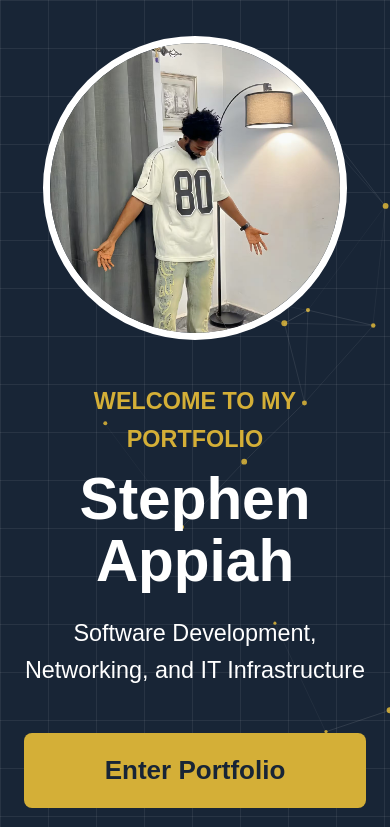
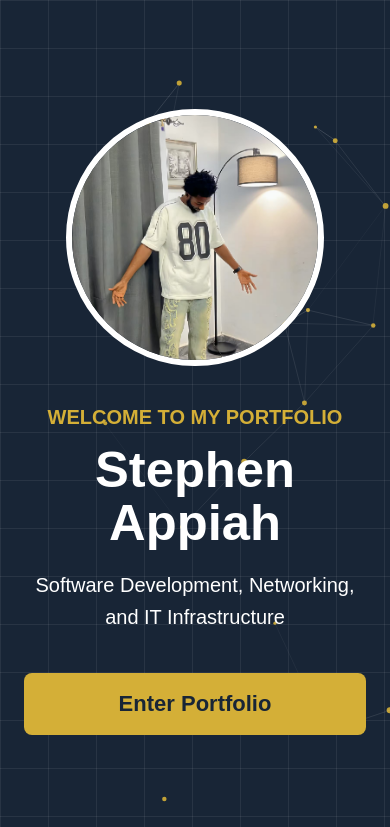
Before and after one commit to Yarobest/Yarobest.github.io, a plain HTML site: page index.html in a window 390 px wide. Shown: the top 827 px of the page. Drawn offline with Linux system fonts and the light colour scheme.

Commit message:
Adjust mobile splash sizing

```diff
--- a/style.css
+++ b/style.css
@@ -322,30 +322,30 @@ nav a:hover {
     }
 
     .splash-photo {
-        width: min(78vw, 380px);
-        height: min(78vw, 380px);
-        border-width: 7px;
-        margin-bottom: 34px;
+        width: min(66vw, 320px);
+        height: min(66vw, 320px);
+        border-width: 6px;
+        margin-bottom: 26px;
     }
 
     .splash-label {
-        font-size: 24px;
+        font-size: 21px;
     }
 
     .splash-content h1 {
-        font-size: clamp(52px, 15vw, 76px);
+        font-size: clamp(44px, 13vw, 64px);
         line-height: 1.05;
     }
 
     .splash-content p {
-        font-size: clamp(22px, 6vw, 30px);
+        font-size: clamp(20px, 5vw, 25px);
     }
 
     .splash-content button {
         width: 100%;
-        max-width: 420px;
-        padding: 22px 28px;
-        font-size: 26px;
+        max-width: 360px;
+        padding: 18px 24px;
+        font-size: 22px;
     }
 
     nav ul {
```
